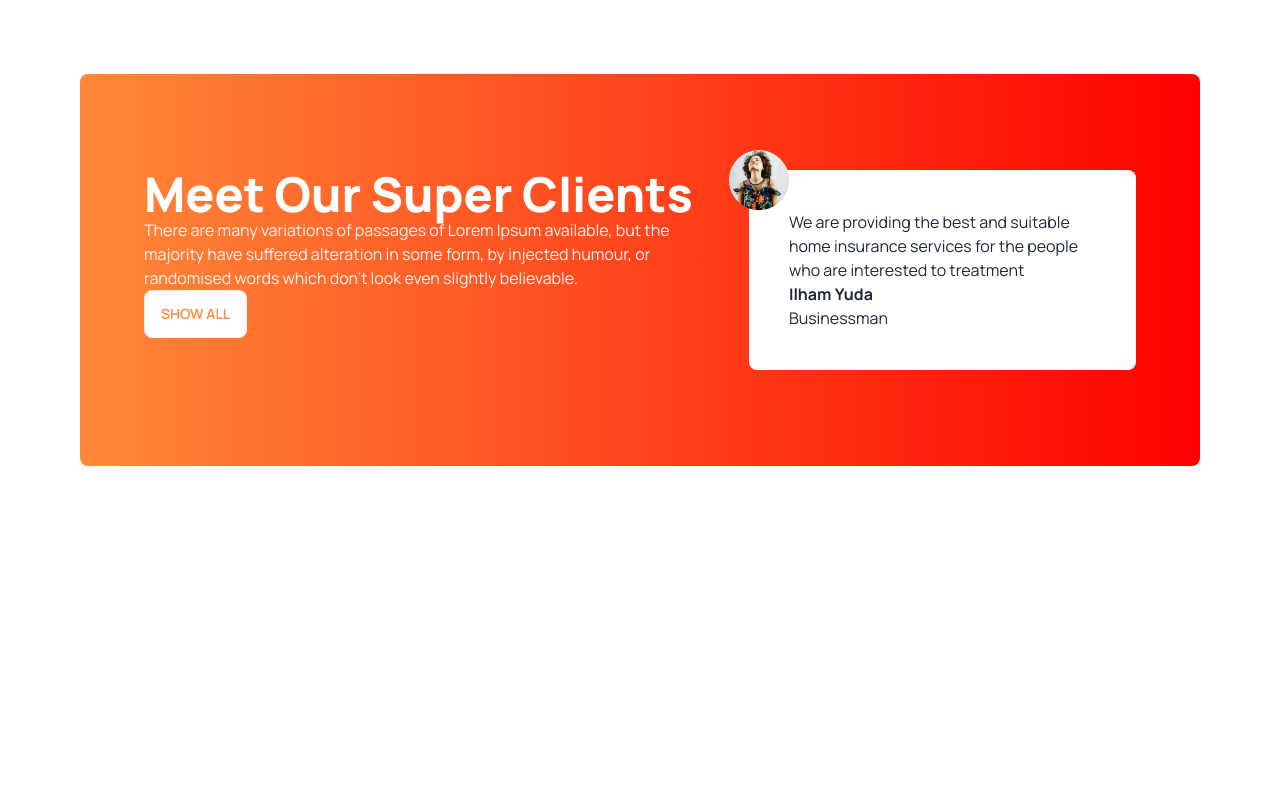
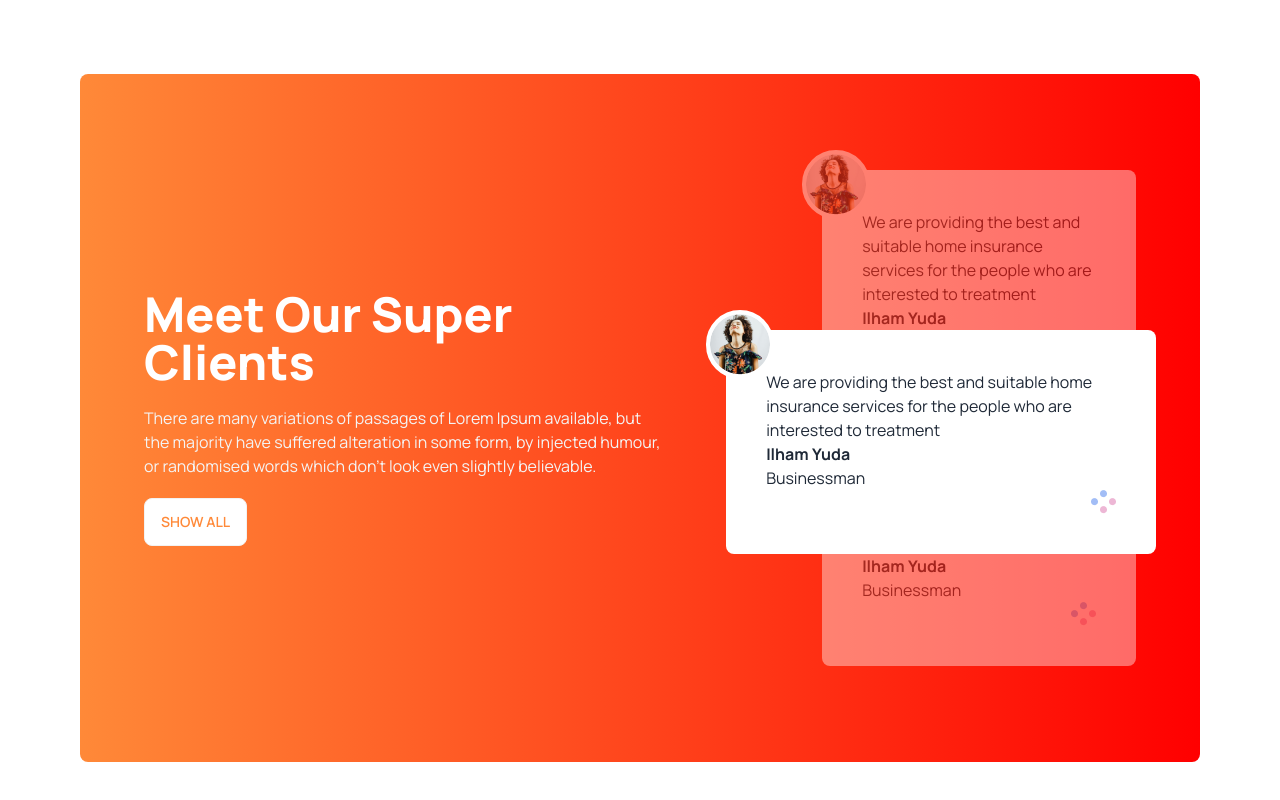
Before and after one commit to Maimun54/tea-house, a plain HTML site: page index.html in a window 1280 px wide. Shown: the part 1773-2573 px from the top of the page. Before the commit the page ends 2335 px from the top, so only its background shows below. Drawn offline with nearby package versions, Linux system fonts and the light colour scheme.

Commit message:
Review section done

```diff
--- a/index.html
+++ b/index.html
@@ -146,23 +146,50 @@
          </section>
 
          <section class="my-24 flex flex-col lg:flex-row gap-12 lg:mx-20 rounded-lg   bg-gradient-to-r from-[#ff8938] to-[#F00] px-16 py-24">
-           <div>
-           <h3 class="text-5xl font-extrabold text-white">
-            Meet Our Super Clients </h3>
-            <p class="text-[#F4F4F4] ">There are many variations of passages of Lorem Ipsum available, but the majority have suffered alteration in some form, by injected humour, or randomised words which don't look even slightly believable.</p>
+         <div class="flex items-center lg:pr-28">
+          <div class="space-y-5">
+            <h3 class="text-5xl font-extrabold text-white">
+             Meet Our Super <br> Clients </h3>
+             <p class="text-[#F4F4F4] ">There are many variations of passages of Lorem Ipsum available, but the majority have suffered alteration in some form, by injected humour, or randomised words which don't look even slightly believable.</p>
 
-            <button class="btn bg-white text-[#FF8938]">Show All</button>
-           </div>
-           <!-- review -->
-           <div class="p-10 relative rounded-lg bg-white ">
-            <img class="absolute -left-5 -top-5" src="images/client.png" alt="">
+             <button class="btn bg-white text-[#FF8938]">Show All</button>
+            </div>
+         </div>
+          <div class="relative">
+             <!--next  review 1-->
+           <div class="z-10 p-10 opacity-40 relative rounded-lg bg-white ">
+            <img class="absolute -left-5 -top-5 border-4 bg-white border-white rounded-full" src="images/client.png" alt="">
             <p class="">
 
               We are providing the best and suitable home insurance services for the people who are interested to treatment
             </p>
             <h4 class="font-bold">Ilham Yuda</h4>
             <p class="font-medium">Businessman</p>
+           <div class="flex justify-end"> <img  src="images/circles.png" alt=""></div>
            </div>
+            <!--current review 2-->
+            <div class="z-20 p-10 top-40 -left-12 lg:-left-24 lg:w-[430px] absolute rounded-lg bg-white ">
+              <img class="absolute -left-5 -top-5 border-4 bg-white border-white rounded-full" src="images/client.png" alt="">
+              <p class="">
+
+                We are providing the best and suitable home insurance services for the people who are interested to treatment
+              </p>
+              <h4 class="font-bold">Ilham Yuda</h4>
+              <p class="font-medium">Businessman</p>
+             <div class="flex justify-end"> <img  src="images/circles.png" alt=""></div>
+             </div>
+              <!--previous review -->
+           <div class=" z-10 p-10 opacity-40 relative rounded-lg bg-white ">
+            <img class="absolute -left-5 -top-5 border-4 bg-white border-white rounded-full" src="images/client.png" alt="">
+            <p class="">
+
+              We are providing the best and suitable home insurance services for the people who are interested to treatment
+            </p>
+            <h4 class="font-bold">Ilham Yuda</h4>
+            <p class="font-medium">Businessman</p>
+           <div class="flex justify-end"> <img  src="images/circles.png" alt=""></div>
+           </div>
+          </div>
          </section>
 
      </main>
```
